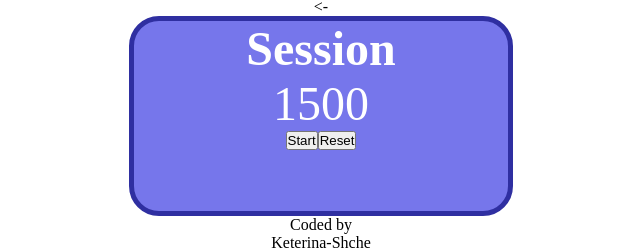
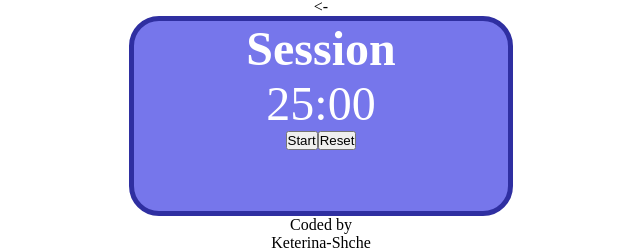
Before and after one commit to katerina-shche/pomodoro-timer, a React (Create React App) app: page / in a window 1280 px wide. Shown: the part 193-443 px from the top of the page, without its empty margins (319-959 px from the left). Built offline with nearby package versions, Linux system fonts and the light colour scheme.

Commit message:
slow begining timer

```diff
--- a/src/App.js
+++ b/src/App.js
@@ -8,7 +8,7 @@ function App() {
   const [breakLength, setBreakLenght] = useState(5)
   const [sessionLength, setSessionLength] = useState(25)
   const [minutes, setMinutes] = useState(sessionLength)
-  const [timeString, setTimeString] = useState('00:00')
+
   return (
     <div className="App">
      <h1 id='main-titile'>25 + 5 clock</h1>
@@ -24,7 +24,7 @@ function App() {
         <div id='session-length'>{sessionLength}</div>
         <div id='session-increment'> &lt;- </div>
       </div>
-      <Timer timeString={timeString} title={title} minutes={minutes} />
+      <Timer title={title} minutes={minutes} />
       <div id='author'>Coded by<br/>Keterina-Shche</div>
       <audio id='beep'></audio>
     </div>
--- a/src/Timer.js
+++ b/src/Timer.js
@@ -3,25 +3,32 @@ import { useState, useEffect } from 'react'
 //styles
 import './Timer.css'
 
-export default function Timer({ title, timeString, minutes}) {
+export default function Timer({ title, minutes}) {
 
     const [seconds, setSeconds] = useState(minutes * 60)
     const [isRunning, setIsRunning] = useState(false)
+    const [min, setMin] = useState(Math.floor(seconds / 60))
+    const [sec, setSec] = useState(seconds % 60)
+    const [timeString, setTimeString] = useState(`${min}:${sec < 10 ? '0' + sec : sec}`)
 
     useEffect(() => {
         let timer = null
 
-        if(isRunning) {
-            timer = setInterval(() => {
+
+         timer = setInterval(() => {
+            if(isRunning) {
                 setSeconds(seconds-1)
+                setMin(Math.floor(seconds / 60))
+                setSec(seconds % 60)
+                setTimeString(`${min}:${sec < 10 ? '0' + sec : sec}`)
+            }
             }, 1000)
-        }
 
         return () => {
             clearInterval(timer)
         }
 
-    }, [isRunning, seconds])
+    }, [isRunning, seconds, min, sec])
 
     const handleToggle = () => {
         setIsRunning(!isRunning)
@@ -29,13 +36,16 @@ export default function Timer({ title, timeString, minutes}) {
 
     const handleReset = () => {
         setSeconds(minutes * 60)
+        setMin(minutes)
+        setSec('0')
+        setTimeString(`${minutes}:00`)
         setIsRunning(false)
     }
 
   return (
     <div id='timer'>
         <h2 id='timer-label'>{title}</h2>
-        <div id='time-left'>{seconds}</div>
+        <div id='time-left'>{timeString}</div>
         <button id='start_stop' onClick={handleToggle}>{isRunning ? 'Pause' : 'Start'}</button>
         <button id='reset' onClick={handleReset}>Reset</button>
     </div>
```
